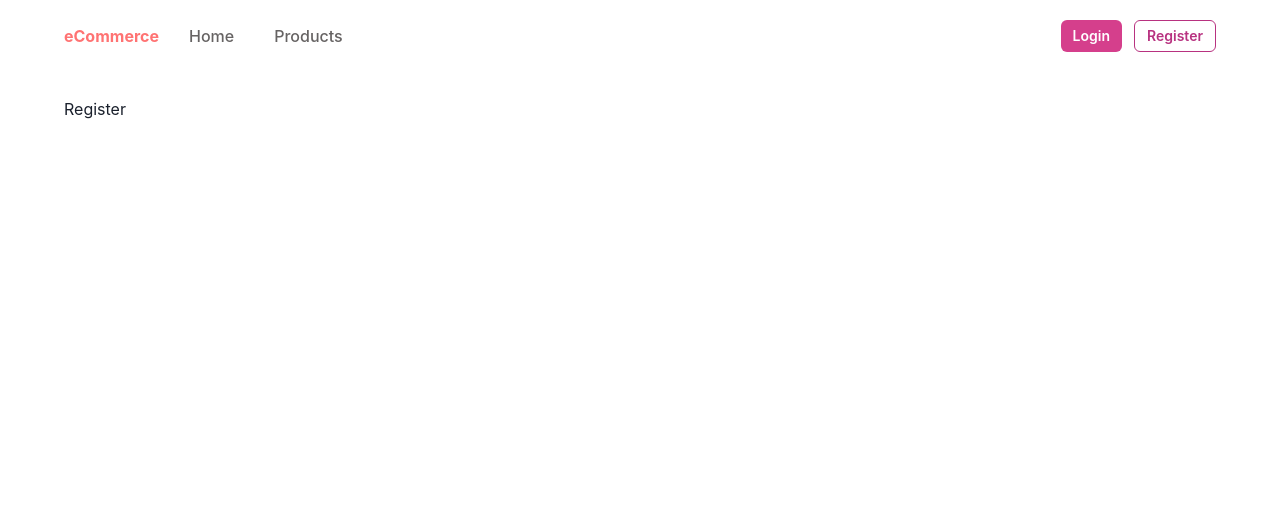
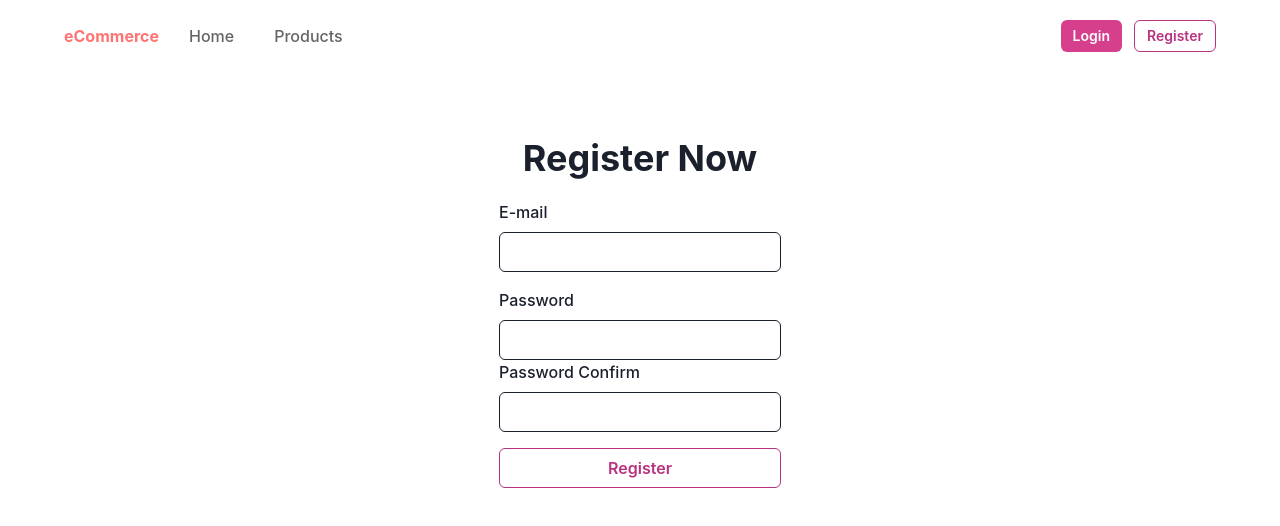
Before and after one commit to abdullaherdogan/fullstackEcommerceWebsite, a React (Create React App) app in the folder client/: page /register in a window 1280 px wide. Shown: the top 526 px of the page. Built offline with nearby package versions, Linux system fonts and the light colour scheme.

Commit message:
Authemtication added and some other components created

```diff
--- a/client/package.json
+++ b/client/package.json
@@ -10,13 +10,16 @@
     "@testing-library/react": "^12.1.2",
     "@testing-library/user-event": "^13.5.0",
     "axios": "^0.24.0",
+    "dotenv": "^10.0.0",
+    "formik": "^2.2.9",
     "framer-motion": "^5.5.5",
     "react": "^17.0.2",
     "react-dom": "^17.0.2",
     "react-query": "^3.34.7",
     "react-router-dom": "^6.2.1",
     "react-scripts": "5.0.0",
-    "web-vitals": "^2.1.2"
+    "web-vitals": "^2.1.2",
+    "yup": "^0.32.11"
   },
   "scripts": {
     "start": "react-scripts start",
--- a/client/src/api.js
+++ b/client/src/api.js
@@ -1,11 +1,21 @@
 import axios from "axios";
-export const fetchProductList = async () => {
-    const { data } = await axios.get("http://localhost:4000/product");
+export const fetchProductList = async ({ pageParam = 0 }) => {
+    const { data } = await axios.get(
+        `${process.env.REACT_APP_BASE_ENDPOINT}/product?page=${[pageParam]}`
+    );
     return data;
 };
 export const fetchProduct = async (productId) => {
     const { data } = await axios.get(
-        `http://localhost:4000/product/${productId}`
+        `${process.env.REACT_APP_BASE_ENDPOINT}/product/${productId}`
     );
     return data;
 };
+
+export const fetchRegister = async (input) => {
+    const { data } = await axios.post(
+        `${process.env.REACT_APP_BASE_ENDPOINT}/auth/register`,
+        input
+    );
+    return data;
+};
--- a/client/src/components/Card/index.jsx
+++ b/client/src/components/Card/index.jsx
@@ -1,7 +1,7 @@
 import React from "react";
 import { Box, Image, Button, GridItem } from "@chakra-ui/react";
 import { Link } from "react-router-dom";
-function Card({ productId }) {
+function Card({ item }) {
     return (
         <GridItem
             border="1px"
@@ -9,7 +9,7 @@ function Card({ productId }) {
             borderRadius="lg"
             overflow="hidden"
         >
-            <Link to={`/products/${productId}`}>
+            <Link to={`/products/${item._id}`}>
                 <Image
                     src="https://picsum.photos/300/200"
                     p={0}
--- a/client/src/components/Navbar/index.jsx
+++ b/client/src/components/Navbar/index.jsx
@@ -2,7 +2,9 @@ import React from "react";
 import { Link } from "react-router-dom";
 import styles from "./styles.module.css";
 import { Button } from "@chakra-ui/react";
+import { useAuthContext } from "../../contexts/AuthContext";
 function Navbar() {
+    const { loggedIn } = useAuthContext();
     return (
         <nav className={styles.nav}>
             <div className={styles.left}>
@@ -19,16 +21,41 @@ function Navbar() {
                 </ul>
             </div>
             <div className="right">
+                {!loggedIn && (
+                    <>
                         <Link to="/login">
-                    <Button colorScheme="pink" marginRight={3} size="sm">
+                            <Button
+                                colorScheme="pink"
+                                marginRight={3}
+                                size="sm"
+                            >
                                 Login
                             </Button>
                         </Link>
                         <Link to="/register">
-                    <Button colorScheme="pink" variant="outline" size="sm">
+                            <Button
+                                colorScheme="pink"
+                                variant="outline"
+                                size="sm"
+                            >
                                 Register
                             </Button>
                         </Link>
+                    </>
+                )}
+                {loggedIn && (
+                    <>
+                        <Link to="#">
+                            <Button
+                                colorScheme="blue"
+                                marginRight={3}
+                                size="sm"
+                            >
+                                Profile
+                            </Button>
+                        </Link>
+                    </>
+                )}
             </div>
         </nav>
     );
--- /dev/null
+++ b/client/src/contexts/AuthContext.js
@@ -0,0 +1,22 @@
+import { useState, createContext, useEffect, useContext } from "react";
+
+const AuthContext = createContext();
+
+export const AuthProvider = ({ children }) => {
+    const [user, setUser] = useState(null);
+    const [loggedIn, setLoggedId] = useState(false);
+    const login = (data) => {
+        setLoggedId(true);
+        setUser(data.user);
+    };
+    const values = {
+        user,
+        loggedIn,
+        login,
+    };
+    return (
+        <AuthContext.Provider value={values}>{children}</AuthContext.Provider>
+    );
+};
+
+export const useAuthContext = () => useContext(AuthContext);
--- a/client/src/index.js
+++ b/client/src/index.js
@@ -8,6 +8,7 @@ import App from "./App";
 import { ReactQueryDevtools } from "react-query/devtools";
 import { QueryClient, QueryClientProvider } from "react-query";
 import { BrowserRouter } from "react-router-dom";
+import { AuthProvider } from "./contexts/AuthContext";
 
 const queryClient = new QueryClient({
     defaultOptions: {
@@ -22,7 +23,9 @@ ReactDOM.render(
         <BrowserRouter>
             <QueryClientProvider client={queryClient}>
                 <ChakraProvider>
-                    <App />
+                    <AuthProvider>
+                        <App />
+                    </AuthProvider>
                 </ChakraProvider>
                 <ReactQueryDevtools initialIsOpen={false} />
             </QueryClientProvider>
--- a/client/src/pages/Auth/Register/index.jsx
+++ b/client/src/pages/Auth/Register/index.jsx
@@ -1,7 +1,111 @@
 import React from "react";
-
+import {
+    Flex,
+    Box,
+    Heading,
+    FormControl,
+    FormLabel,
+    Input,
+    Button,
+    Alert,
+} from "@chakra-ui/react";
+import { useFormik } from "formik";
+import validationSchema from "./validations";
+import { fetchRegister } from "../../../api";
+import { useAuthContext } from "../../../contexts/AuthContext";
 function Register() {
-    return <div>Register</div>;
+    const { login } = useAuthContext();
+    const formik = useFormik({
+        initialValues: {
+            email: "",
+            password: "",
+            passwordConfirm: "",
+        },
+        validationSchema,
+        onSubmit: async (values, bag) => {
+            try {
+                const registerResponse = await fetchRegister({
+                    email: values.email,
+                    password: values.password,
+                });
+                login(registerResponse);
+            } catch (error) {
+                bag.setErrors({ general: error.response.data.message });
+            }
+        },
+    });
+    return (
+        <div>
+            <Flex align="center" width="full" justifyContent="center">
+                <Box pt={10}>
+                    <Box textAlign="center">
+                        <Heading>Register Now</Heading>
+                    </Box>
+                    <Box my={5}>
+                        {formik.errors.general && (
+                            <Alert status="error">
+                                {formik.errors.general}
+                            </Alert>
+                        )}
+                    </Box>
+                    <Box textAlign="left" my={5}>
+                        <form onSubmit={formik.handleSubmit}>
+                            <FormControl>
+                                <FormLabel>E-mail</FormLabel>
+                                <Input
+                                    name="email"
+                                    onChange={formik.handleChange}
+                                    onBlur={formik.handleBlur}
+                                    value={formik.values.email}
+                                    isInvalid={
+                                        formik.touched.email &&
+                                        formik.errors.email
+                                    }
+                                />
+                            </FormControl>
+                            <FormControl mt={4}>
+                                <FormLabel>Password</FormLabel>
+                                <Input
+                                    name="password"
+                                    type="password"
+                                    onChange={formik.handleChange}
+                                    onBlur={formik.handleBlur}
+                                    value={formik.values.password}
+                                    isInvalid={
+                                        formik.touched.password &&
+                                        formik.errors.password
+                                    }
+                                />
+                            </FormControl>
+                            <FormControl>
+                                <FormLabel>Password Confirm</FormLabel>
+                                <Input
+                                    name="passwordConfirm"
+                                    type="password"
+                                    onChange={formik.handleChange}
+                                    onBlur={formik.handleBlur}
+                                    value={formik.values.passwordConfirm}
+                                    isInvalid={
+                                        formik.touched.passwordConfirm &&
+                                        formik.errors.passwordConfirm
+                                    }
+                                />
+                            </FormControl>
+                            <Button
+                                mt={4}
+                                width="full"
+                                colorScheme="pink"
+                                variant="outline"
+                                type="submit"
+                            >
+                                Register
+                            </Button>
+                        </form>
+                    </Box>
+                </Box>
+            </Flex>
+        </div>
+    );
 }
 
 export default Register;
--- /dev/null
+++ b/client/src/pages/Auth/Register/validations.js
@@ -0,0 +1,17 @@
+import * as yup from "yup";
+
+const validationSchema = yup.object().shape({
+    email: yup
+        .string()
+        .email("Geçerli bir email giriniz...")
+        .required("Zorunlu alan"),
+    password: yup
+        .string()
+        .min(5, "En az 5 karakter olmalı...")
+        .required("Zorunlu alan"),
+    passwordConfirm: yup
+        .string()
+        .oneOf([yup.ref("password")], "Parolalar uyuşmuyor")
+        .required("Zorunlu alan"),
+});
+export default validationSchema;
```
Also changed, not shown: client/src/pages/Products/index.jsx (+42 -10 lines), 2 other files (tests, documents, lock files or other folders). Lines whose indentation alone changed are shown as unchanged.
